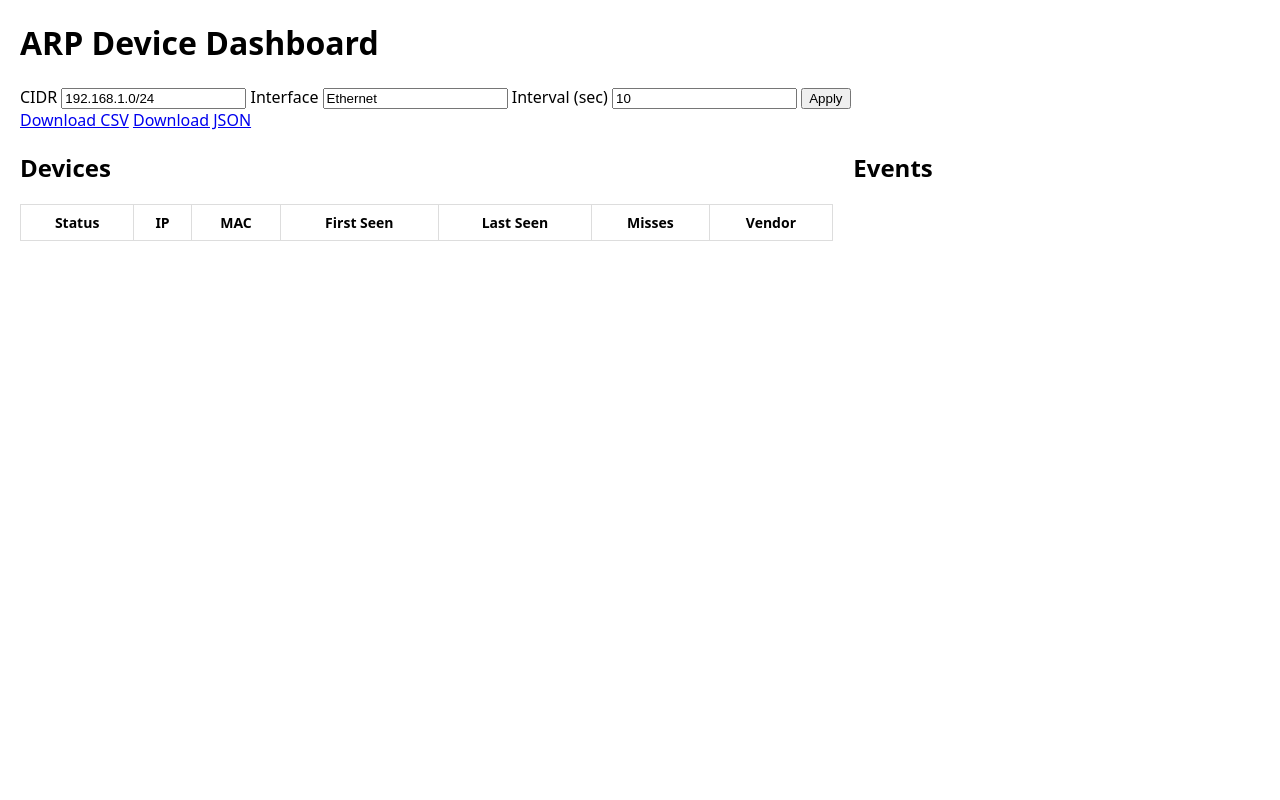
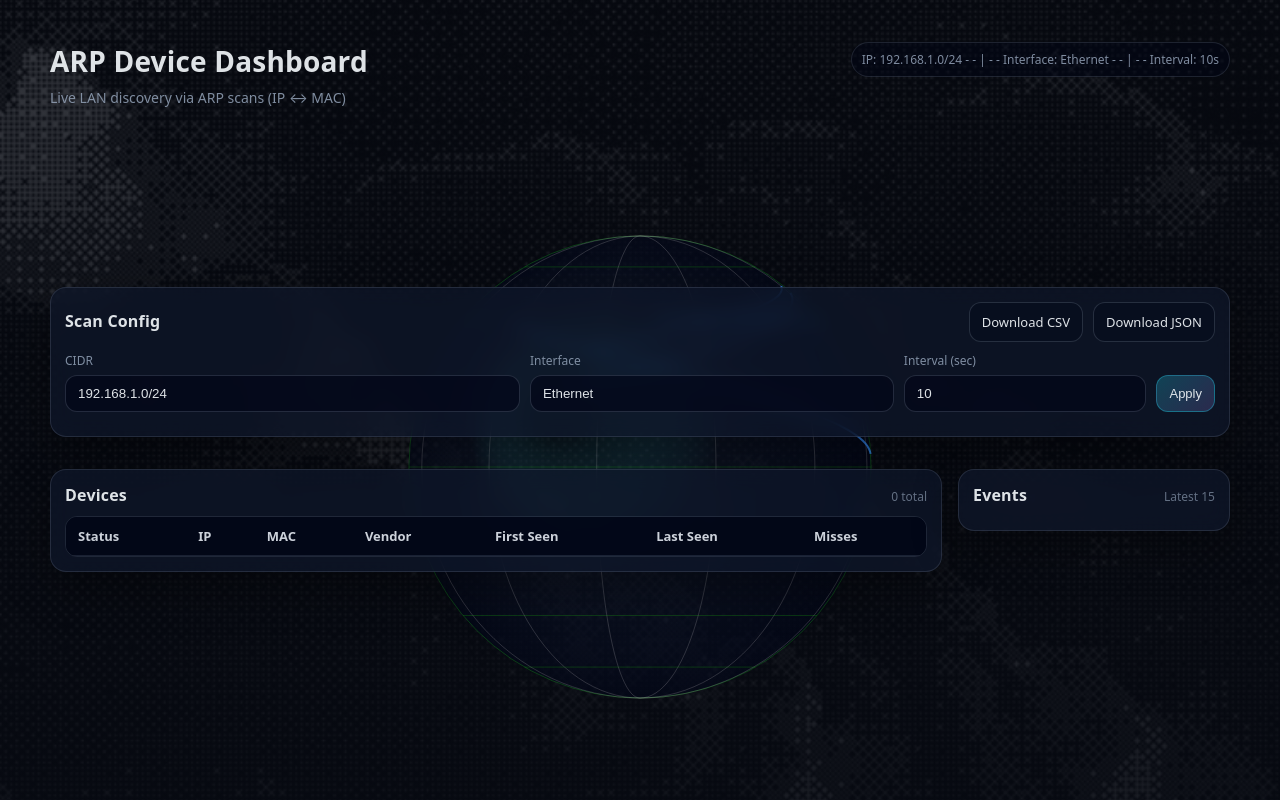
Before and after one commit to jjoseramoss/arp-network-monitor, a Flask app: page / in a window 1280 px wide. Run offline with Flask 3, Linux system fonts and the light colour scheme; data that the repository does not hold is empty; parts of the project's set-up code (start-up, migrations or seed data) failed here and were passed over.

Commit message:
feat: ui updated

```diff
--- a/static/app.js
+++ b/static/app.js
@@ -1,6 +1,141 @@
 function fmtTs(sec) {
   const d = new Date(sec * 1000);
   return d.toLocaleTimeString();
+}
+
+function setConfigSummary(cfg) {
+  const el = document.getElementById("configSummary");
+  if (!el) return;
+  el.textContent = `IP: ${cfg.cidr}     - - | - -     Interface: ${cfg.iface}  - - | - -        Interval: ${cfg.interval}s`;
+}
+
+function projectSphere(latDeg, lonDeg, rotDeg) {
+  const lat = (latDeg * Math.PI) / 180;
+  const lon = ((lonDeg + rotDeg) * Math.PI) / 180;
+  const x = Math.cos(lat) * Math.sin(lon);
+  const y = Math.sin(lat);
+  const z = Math.cos(lat) * Math.cos(lon);
+  return { x, y, z };
+}
+
+function drawGlobe() {
+  const canvas = document.getElementById("globeCanvas");
+  if (!canvas) return;
+
+  const dpr = window.devicePixelRatio || 1;
+  const cssW = canvas.clientWidth;
+  const cssH = canvas.clientHeight;
+  const w = Math.max(1, Math.floor(cssW * dpr));
+  const h = Math.max(1, Math.floor(cssH * dpr));
+  if (canvas.width !== w || canvas.height !== h) {
+    canvas.width = w;
+    canvas.height = h;
+  }
+
+  const ctx = canvas.getContext("2d");
+  if (!ctx) return;
+  ctx.setTransform(1, 0, 0, 1, 0, 0);
+  ctx.scale(dpr, dpr);
+
+  const cx = cssW / 2;
+  const cy = cssH / 2;
+  const r = Math.min(cssW, cssH) * 0.38;
+
+  const now = performance.now();
+  const rot = (now * 0.012) % 360;
+
+  ctx.clearRect(0, 0, cssW, cssH);
+
+  ctx.beginPath();
+  ctx.arc(cx, cy, r, 0, Math.PI * 2);
+  const grad = ctx.createRadialGradient(cx - r * 0.35, cy - r * 0.25, r * 0.12, cx, cy, r * 1.05);
+  grad.addColorStop(0, "rgba(52, 153, 169, 0.1)");
+  grad.addColorStop(0.45, "rgba(15,23,42,0.55)");
+  grad.addColorStop(1, "rgba(2,6,23,0.72)");
+  ctx.fillStyle = grad;
+  ctx.fill();
+  ctx.lineWidth = 1;
+  ctx.strokeStyle = "rgba(33, 246, 33, 0.22)";
+  ctx.stroke();
+
+  function drawGreatCircle(points, color) {
+    ctx.beginPath();
+    let started = false;
+    for (const p of points) {
+      if (p.z <= 0) {
+        started = false;
+        continue;
+      }
+      const x = cx + p.x * r;
+      const y = cy - p.y * r;
+      if (!started) {
+        ctx.moveTo(x, y);
+        started = true;
+      } else {
+        ctx.lineTo(x, y);
+      }
+    }
+    ctx.strokeStyle = color;
+    ctx.lineWidth = 1;
+    ctx.stroke();
+  }
+
+  for (let lat = -60; lat <= 60; lat += 20) {
+    const pts = [];
+    for (let lon = -180; lon <= 180; lon += 3) {
+      pts.push(projectSphere(lat, lon, rot));
+    }
+    drawGreatCircle(pts, "rgba(34, 255, 0, 0.18)");
+  }
+
+  for (let lon = -150; lon <= 150; lon += 30) {
+    const pts = [];
+    for (let lat = -90; lat <= 90; lat += 3) {
+      pts.push(projectSphere(lat, lon, rot));
+    }
+    drawGreatCircle(pts, "rgba(255, 247, 247, 0.16)");
+  }
+
+  const links = [
+    { a: [29.76, -95.37], b: [51.51, -0.12] },
+    { a: [40.71, -74.0], b: [35.68, 139.69] },
+    { a: [37.77, -122.42], b: [-33.86, 151.21] },
+    { a: [19.43, -99.13], b: [48.85, 2.35] },
+    { a: [1.35, 103.82], b: [52.52, 13.4] },
+  ];
+
+  function drawArc(lat1, lon1, lat2, lon2) {
+    const steps = 110;
+    let started = false;
+    ctx.beginPath();
+    for (let i = 0; i <= steps; i++) {
+      const u = i / steps;
+      const lat = lat1 + (lat2 - lat1) * u;
+      const lon = lon1 + (lon2 - lon1) * u;
+      const p = projectSphere(lat, lon, rot);
+      if (p.z <= 0) {
+        started = false;
+        continue;
+      }
+      const x = cx + p.x * r;
+      const y = cy - p.y * r;
+      if (!started) {
+        ctx.moveTo(x, y);
+        started = true;
+      } else {
+        ctx.lineTo(x, y);
+      }
+    }
+    ctx.stroke();
+  }
+
+  ctx.lineWidth = 2;
+  ctx.strokeStyle = "rgba(56, 146, 255, 0.72)";
+  for (const l of links) {
+    drawArc(l.a[0], l.a[1], l.b[0], l.b[1]);
+  }
+
+  requestAnimationFrame(drawGlobe);
 }
 
 async function loadConfig() {
@@ -10,6 +145,7 @@ async function loadConfig() {
   document.getElementById("cidrInput").value = cfg.cidr || "";
   document.getElementById("ifaceInput").value = cfg.iface || "";
   document.getElementById("intervalInput").value = cfg.interval ?? 10;
+  setConfigSummary(cfg);
 }
 
 async function applyConfig(e) {
@@ -37,13 +173,16 @@ async function applyConfig(e) {
   }
 
   status.textContent = "Saved";
+  if (data.config) setConfigSummary(data.config);
   await refresh();
 }
-
 
 async function refresh() {
   const res = await fetch("/api/state");
   const data = await res.json();
+
+  const deviceCount = document.getElementById("deviceCount");
+  if (deviceCount) deviceCount.textContent = `${data.devices.length} total`;
 
   const tbody = document.querySelector("#devices tbody");
   tbody.innerHTML = "";
@@ -55,10 +194,10 @@ async function refresh() {
       <td>${d.status}</td>
       <td>${d.ip}</td>
       <td>${d.mac}</td>
+      <td>${d.vendor}</td>
       <td>${fmtTs(d.first_seen)}</td>
       <td>${fmtTs(d.last_seen)}</td>
       <td>${d.misses}</td>
-      <td>${d.vendor}</td>
     `;
     tbody.appendChild(tr);
   }
@@ -77,3 +216,4 @@ setInterval(refresh, 2000);
 
 document.getElementById("configForm").addEventListener("submit", applyConfig);
 loadConfig();
+drawGlobe();
--- a/static/styles.css
+++ b/static/styles.css
@@ -1,6 +1,255 @@
-body { font-family: system-ui, Arial; margin: 20px; }
-.grid { display: grid; grid-template-columns: 2fr 1fr; gap: 20px; align-items: start; }
-table { border-collapse: collapse; width: 100%; }
-th, td { border: 1px solid #ddd; padding: 8px; font-size: 14px; }
-tr.online td { background: #eaffea; }
-tr.offline td { background: #ffecec; color: #444; }
+:root {
+  --bg: #070a12;
+  --panel: rgba(15, 23, 42, 0.72);
+  --panel-2: rgba(2, 6, 23, 0.55);
+  --border: rgba(148, 163, 184, 0.18);
+  --text: rgba(241, 245, 249, 0.92);
+  --muted: rgba(148, 163, 184, 0.85);
+  --muted-2: rgba(148, 163, 184, 0.65);
+  --good: rgba(34, 197, 94, 0.9);
+  --bad: rgba(248, 113, 113, 0.9);
+  --cyan: #22d3ee;
+  --violet: #a78bfa;
+}
+
+* { box-sizing: border-box; }
+
+html, body { height: 100%; }
+
+body {
+  margin: 0;
+  font-family: ui-sans-serif, system-ui, -apple-system, Segoe UI, Roboto, Helvetica, Arial;
+  color: var(--text);
+  background:
+    linear-gradient(rgba(7, 10, 18, 0.82), rgba(7, 10, 18, 0.92)),
+    url("/static/background.jpg");
+  background-size: cover;
+  background-position: center;
+  background-attachment: fixed;
+}
+
+a { color: var(--text); text-decoration: none; }
+
+.container {
+  width: min(95vw, 1400px);
+  max-width: 1400px;
+  margin: 0 auto;
+  padding: 24px 18px 42px;
+}
+
+.hero {
+  padding: 18px 0 0;
+}
+
+.hero-top {
+  display: flex;
+  justify-content: space-between;
+  gap: 18px;
+  align-items: flex-start;
+}
+
+h1 {
+  margin: 0;
+  font-size: 28px;
+  letter-spacing: 0.2px;
+}
+
+.subhead {
+  margin: 8px 0 0;
+  color: var(--muted);
+  font-size: 14px;
+}
+
+.hero-meta { display: flex; gap: 10px; align-items: center; }
+
+.meta-pill {
+  font-size: 12px;
+  color: var(--muted);
+  border: 1px solid var(--border);
+  background: rgba(2, 6, 23, 0.45);
+  padding: 8px 10px;
+  border-radius: 999px;
+}
+
+.map-wrap {
+  margin-top: 14px;
+  width: 100vw;
+  margin-left: calc(50% - 50vw);
+  padding: 0;
+}
+
+
+.globe {
+  width: 100vw;
+  margin: 0;
+  height: 320px;
+  display: grid;
+  place-items: center;
+  background: transparent;
+  border: 0;
+}
+
+.globe-canvas {
+  width: min(95vw, 1600px);
+  height: 100%;
+  display: block;
+}
+
+#configCard { margin-top: -220px; }
+
+@keyframes ping {
+  0% { transform: scale(1); opacity: 0.9; }
+  70% { transform: scale(4.2); opacity: 0.0; }
+  100% { transform: scale(4.2); opacity: 0.0; }
+}
+
+.card {
+  margin-top: 16px;
+  border: 1px solid var(--border);
+  background: var(--panel);
+  backdrop-filter: blur(10px);
+  border-radius: 16px;
+  padding: 14px;
+  box-shadow: 0 16px 45px rgba(0, 0, 0, 0.35);
+}
+
+.card-head {
+  display: flex;
+  align-items: baseline;
+  justify-content: space-between;
+  gap: 14px;
+  margin-bottom: 10px;
+}
+
+h2 {
+  margin: 0;
+  font-size: 16px;
+  letter-spacing: 0.2px;
+}
+
+.actions { display: flex; gap: 10px; }
+
+.grid {
+  margin-top: 16px;
+  display: grid;
+  grid-template-columns: 2fr 1fr;
+  gap: 16px;
+  align-items: start;
+}
+
+.muted { color: var(--muted-2); font-size: 12px; }
+
+.config-form {
+  display: grid;
+  grid-template-columns: 1.5fr 1.2fr 0.8fr auto;
+  gap: 10px;
+  align-items: end;
+}
+
+label { display: grid; gap: 6px; }
+
+label span { font-size: 12px; color: var(--muted); }
+
+input {
+  width: 100%;
+  background: rgba(2, 6, 23, 0.65);
+  border: 1px solid rgba(148, 163, 184, 0.22);
+  color: var(--text);
+  border-radius: 12px;
+  padding: 10px 12px;
+  outline: none;
+}
+
+input:focus {
+  border-color: rgba(34, 211, 238, 0.55);
+  box-shadow: 0 0 0 4px rgba(34, 211, 238, 0.12);
+}
+
+.btn {
+  display: inline-flex;
+  align-items: center;
+  justify-content: center;
+  padding: 10px 12px;
+  border-radius: 12px;
+  border: 1px solid rgba(148, 163, 184, 0.22);
+  background: rgba(2, 6, 23, 0.45);
+  color: var(--text);
+  font-size: 13px;
+  cursor: pointer;
+}
+
+.btn:hover { border-color: rgba(148, 163, 184, 0.35); }
+
+.btn-primary {
+  border-color: rgba(34, 211, 238, 0.35);
+  background: linear-gradient(135deg, rgba(34, 211, 238, 0.25), rgba(167, 139, 250, 0.2));
+}
+
+.btn-ghost {
+  background: rgba(2, 6, 23, 0.35);
+}
+
+.status {
+  font-size: 12px;
+  color: var(--muted);
+  align-self: center;
+  padding-left: 4px;
+}
+
+.table-wrap {
+  overflow: auto;
+  border: 1px solid rgba(148, 163, 184, 0.14);
+  border-radius: 12px;
+}
+
+table {
+  border-collapse: collapse;
+  width: 100%;
+  min-width: 860px;
+  background: rgba(2, 6, 23, 0.35);
+}
+
+th, td {
+  padding: 10px 12px;
+  font-size: 13px;
+  border-bottom: 1px solid rgba(148, 163, 184, 0.12);
+  white-space: nowrap;
+}
+
+th {
+  position: sticky;
+  top: 0;
+  background: rgba(2, 6, 23, 0.85);
+  color: rgba(226, 232, 240, 0.9);
+  text-align: left;
+  font-weight: 600;
+}
+
+tr.online td:first-child { color: var(--good); }
+tr.offline td:first-child { color: var(--bad); }
+
+.events {
+  list-style: none;
+  padding: 0;
+  margin: 0;
+  display: grid;
+  gap: 10px;
+}
+
+.events li {
+  padding: 10px 12px;
+  background: rgba(2, 6, 23, 0.35);
+  border: 1px solid rgba(148, 163, 184, 0.14);
+  border-radius: 12px;
+  color: rgba(226, 232, 240, 0.9);
+  font-size: 12px;
+  line-height: 1.25rem;
+}
+
+@media (max-width: 980px) {
+  .grid { grid-template-columns: 1fr; }
+  .config-form { grid-template-columns: 1fr; }
+  table { min-width: 720px; }
+  .globe { height: 240px; }
+  #configCard { margin-top: -120px; }
+}
--- a/templates/index.html
+++ b/templates/index.html
@@ -6,48 +6,89 @@
     <link rel="stylesheet" href="/static/styles.css" />
   </head>
   <body>
+    <header class="hero">
+      <div class="container hero-top">
+        <div>
           <h1>ARP Device Dashboard</h1>
-    <form id="configForm">
+          <p class="subhead">Live LAN discovery via ARP scans (IP ↔ MAC)</p>
+        </div>
+        <div class="hero-meta">
+          <div class="meta-pill"><span id="configSummary"></span></div>
+        </div>
+      </div>
+
+      <div class="map-wrap" aria-hidden="true">
+        <div class="globe">
+          <canvas id="globeCanvas" class="globe-canvas"></canvas>
+        </div>
+      </div>
+    </header>
+
+    <div class="container">
+
+      <section class="card" id="configCard">
+        <div class="card-head">
+          <h2>Scan Config</h2>
+          <div class="actions">
+            <a class="btn btn-ghost" href="/api/export.csv">Download CSV</a>
+            <a class="btn btn-ghost" href="/api/export.json">Download JSON</a>
+          </div>
+        </div>
+
+        <form id="configForm" class="config-form">
           <label>
-    CIDR
+            <span>CIDR</span>
             <input id="cidrInput" type="text" placeholder="192.168.1.0/24" />
           </label>
 
           <label>
-    Interface
+            <span>Interface</span>
             <input id="ifaceInput" type="text" placeholder="Ethernet" />
           </label>
 
           <label>
-    Interval (sec)
+            <span>Interval (sec)</span>
             <input id="intervalInput" type="number" min="1" step="1" />
           </label>
 
-  <button type="submit">Apply</button>
-  <span id="configStatus"></span>
+          <button class="btn btn-primary" type="submit">Apply</button>
+          <span id="configStatus" class="status"></span>
         </form>
+      </section>
 
+      <section class="grid">
+        <div class="card">
+          <div class="card-head">
+            <h2>Devices</h2>
+            <div class="muted" id="deviceCount"></div>
+          </div>
 
-    <a href="/api/export.csv">Download CSV</a>
-    <a href="/api/export.json">Download JSON</a>
-
-    <div class="grid">
-      <div>
-        <h2>Devices</h2>
+          <div class="table-wrap">
             <table id="devices">
               <thead>
                 <tr>
-              <th>Status</th><th>IP</th><th>MAC</th><th>First Seen</th><th>Last Seen</th><th>Misses</th><th>Vendor</th>
+                  <th>Status</th>
+                  <th>IP</th>
+                  <th>MAC</th>
+                  <th>Vendor</th>
+                  <th>First Seen</th>
+                  <th>Last Seen</th>
+                  <th>Misses</th>
                 </tr>
               </thead>
               <tbody></tbody>
             </table>
           </div>
+        </div>
 
-      <div>
+        <div class="card">
+          <div class="card-head">
             <h2>Events</h2>
-        <ul id="events"></ul>
+            <div class="muted">Latest 15</div>
           </div>
+          <ul id="events" class="events"></ul>
+        </div>
+      </section>
     </div>
 
     <script src="/static/app.js"></script>
```
Also changed, not shown: assets/background.jpg (added), static/background.jpg (added), static/world_map.svg (added), 1 other file. Lines whose indentation alone changed are shown as unchanged.
